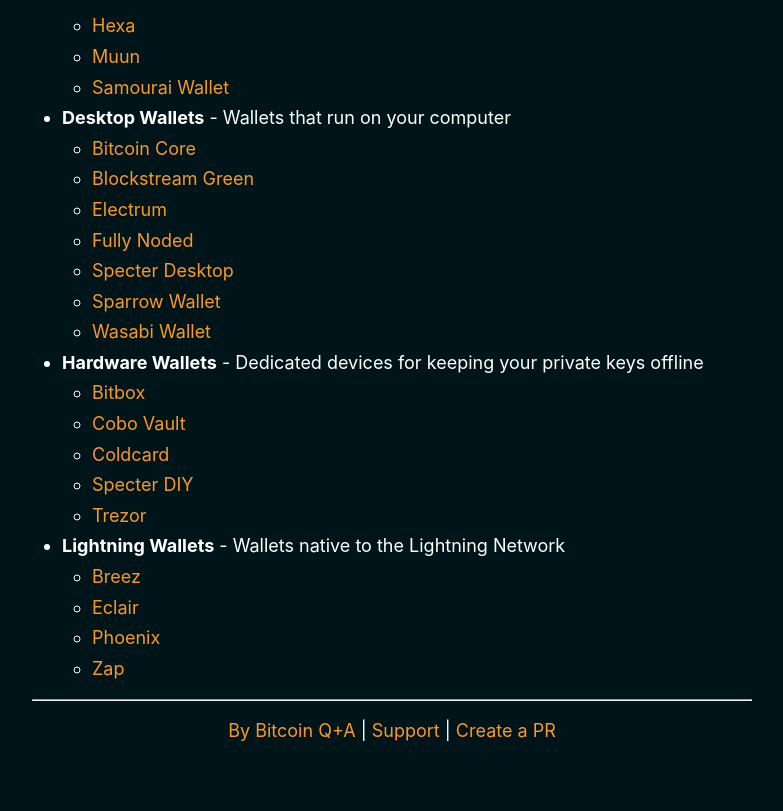
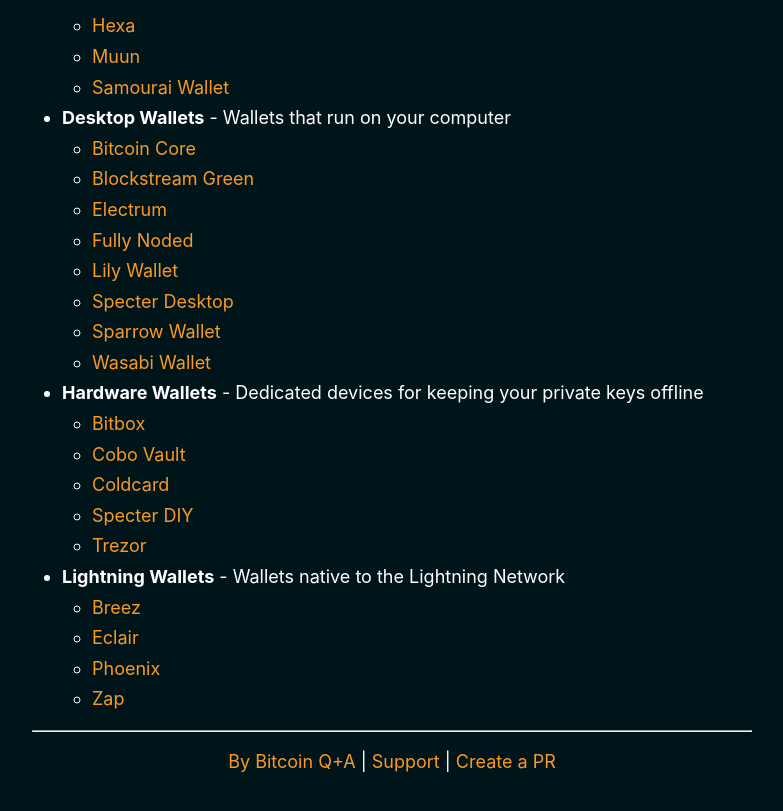
Before and after one commit to BitcoinQnA/bitcoin-wallet-guide, a Jekyll site: the page built from _pages/home.md, in a window 1280 px wide and 900 px high, scrolled down 1699 px. Shown: the top 811 px of the window, without its empty margins (248-1031 px from the left). Built offline with Jekyll 4.4.1, drawn with Linux system fonts in a browser that asks for light colours.

Commit message:
Update home.md

```diff
--- a/_pages/home.md
+++ b/_pages/home.md
@@ -56,6 +56,7 @@ Is your project missing? Please create an [issue](https://github.com/BitcoinQnA/
     - [Blockstream Green](https://blockstream.com/green/)
     - [Electrum](https://electrum.org)
     - [Fully Noded](https://fullynoded.app/)
+    - [Lily Wallet](https://lily.kevinmulcrone.com/)
     - [Specter Desktop](https://github.com/cryptoadvance/specter-desktop)
     - [Sparrow Wallet](https://www.sparrowwallet.com/)
     - [Wasabi Wallet](https://wasabiwallet.io/)
```
